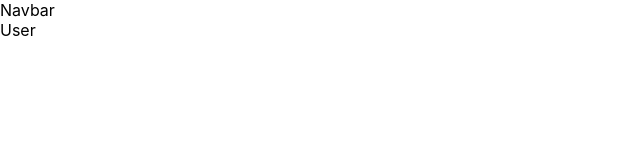
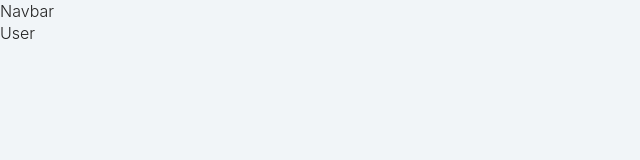
Before and after one commit to AhmedRabea0302/saloodo-clientside, a React (Create React App) app: page / in a window 1280 px wide. Shown: the top 160 px of the page, without its empty margins (0-640 px from the left). Built offline with nearby package versions, Linux system fonts and the light colour scheme.

Commit message:
Added Routes to app.js & installed router-dom

```diff
--- a/src/index.css
+++ b/src/index.css
@@ -1,13 +1,133 @@
-body {
+/*
+======
+Variables
+======
+*/
+:root {
+  --primaryLightColor: #ffcc00;
+  --primaryColor: #ff0000;
+  --primaryDarkColor: #c02c03;
+  --mainWhite: #fff;
+  --offWhite: #f7f7f7;
+  --mainBackground: #f1f5f8;
+  --mainOverlay: rgba(35, 10, 36, 0.4);
+  --mainBlack: #222;
+  --mainGrey: #ececec;
+  --darkGrey: #afafaf;
+  --mainRed: #bd0303;
+  --mainBlue: #349aed;
+  --mainTransition: all 0.3s linear;
+  --mainSpacing: 0.3rem;
+  --lightShadow: 2px 5px 3px 0px rgba(0, 0, 0, 0.5);
+  --darkShadow: 4px 10px 5px 0px rgba(0, 0, 0, 0.5);
+  --mainBorderRadius: 0.25rem;
+  --smallWidth: 85vw;
+  --maxWidth: 40rem;
+  --fullWidth: 1170px;
+}
+/*
+======
+Global Styles
+======
+*/
+* {
   margin: 0;
-  font-family: -apple-system, BlinkMacSystemFont, 'Segoe UI', 'Roboto', 'Oxygen',
-    'Ubuntu', 'Cantarell', 'Fira Sans', 'Droid Sans', 'Helvetica Neue',
-    sans-serif;
-  -webkit-font-smoothing: antialiased;
-  -moz-osx-font-smoothing: grayscale;
+  padding: 0;
+  box-sizing: border-box;
 }
 
-code {
-  font-family: source-code-pro, Menlo, Monaco, Consolas, 'Courier New',
-    monospace;
+body {
+  font-family: -apple-system, BlinkMacSystemFont, "Segoe UI", Roboto, Oxygen,
+    Ubuntu, Cantarell, "Open Sans", "Helvetica Neue", sans-serif;
+  color: var(--mainBlack);
+  background: var(--mainBackground);
+  line-height: 1.4;
+  font-size: 1rem;
+  font-weight: 300;
 }
+h1,
+h2,
+h3,
+h4,
+h5,
+h6 {
+  font-family: var(--slantedFont);
+  margin-bottom: 1.25rem;
+  letter-spacing: var(--mainSpacing);
+}
+p {
+  margin-bottom: 1.25rem;
+}
+ul {
+  list-style-type: none;
+}
+a {
+  text-decoration: none;
+  color: var(--mainBlack);
+}
+img {
+  width: 100%;
+  display: block;
+}
+
+.text-center {
+  text-align: center;
+}
+
+/*
+======
+Buttons
+======
+*/
+.btn,
+.btn-white,
+.btn-primary {
+  text-transform: uppercase;
+  letter-spacing: var(--mainSpacing);
+  color: var(--primaryColor);
+  border: 2px solid var(--primaryColor);
+  padding: 0.45rem 0.8rem;
+  display: inline-block;
+  transition: var(--mainTransition);
+  cursor: pointer;
+  font-size: 0.8rem;
+  background: transparent;
+  border-radius: var(--mainBorderRadius);
+  display: inline-block;
+}
+.btn:hover {
+  background: var(--primaryColor);
+  color: var(--mainWhite);
+}
+.btn-white {
+  background: transparent;
+  color: var(--mainWhite);
+  border-color: var(--mainWhite);
+}
+.btn-white:hover {
+  background: var(--mainWhite);
+  color: var(--primaryColor);
+}
+.btn-primary {
+  background: var(--primaryColor);
+  color: var(--mainWhite);
+  border-color: transparent;
+}
+.btn-primary:hover {
+  background: var(--primaryLightColor);
+  color: var(--primaryColor);
+}
+.btn-block {
+  width: 100%;
+  display: block;
+  margin: 0 auto;
+  box-shadow: var(--lightShadow);
+  text-align: center;
+}
+.btn-details {
+  padding: 0.25rem 0.4rem;
+}
+.btn-details:hover {
+  background: var(--primaryLightColor);
+  border-color: var(--primaryLightColor);
+}
```
